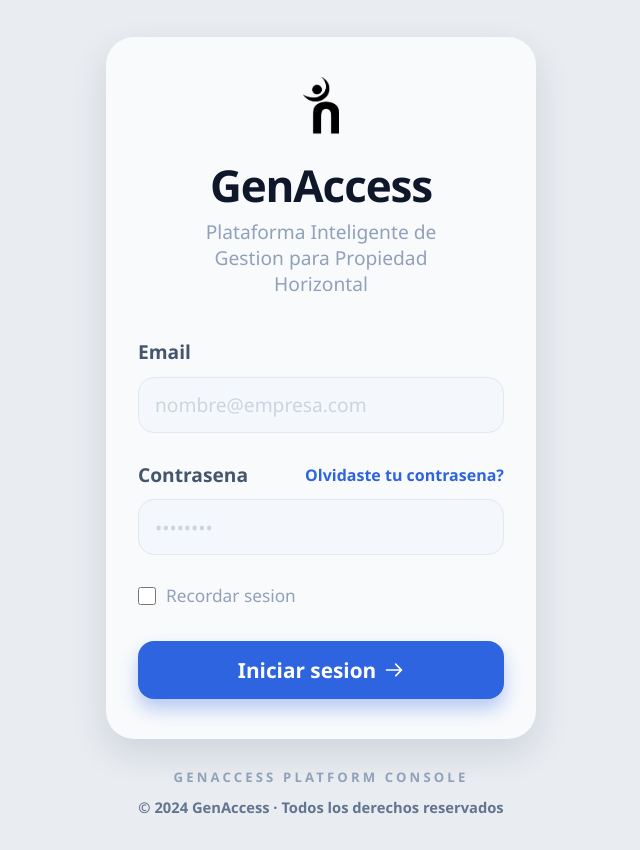
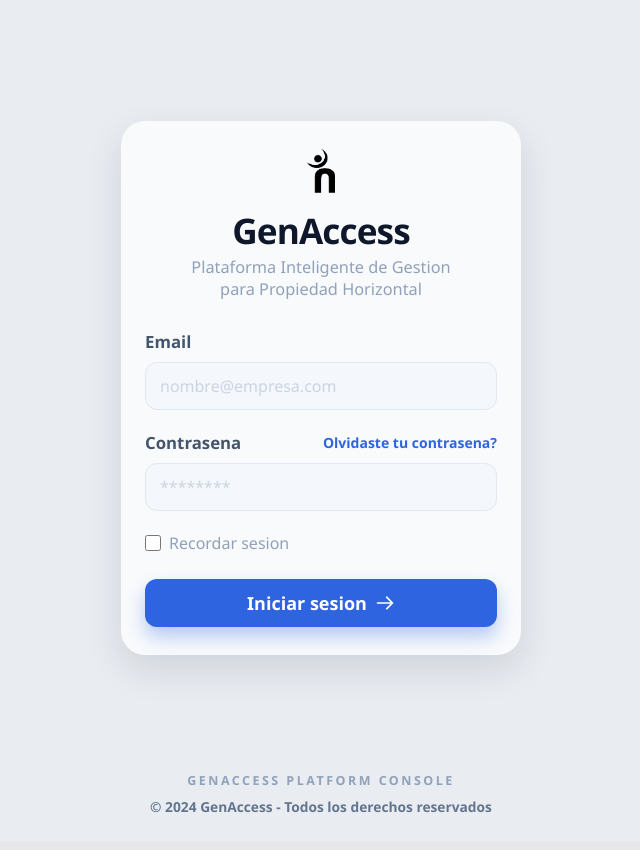
Before and after one commit to valaristizabal/condominios-frontend-ia, a React app: page /login in a window 1280 px wide. Shown: the whole page, without its empty margins (319-959 px from the left). Built offline with nearby package versions, Linux system fonts and the light colour scheme; no server answers; the HTML template or start-up script is replaced by a standard one.

Commit message:
style(auth): compact login layout for small and medium viewports

```diff
--- a/src/modules/auth/components/LoginForm.jsx
+++ b/src/modules/auth/components/LoginForm.jsx
@@ -29,7 +29,7 @@ function LoginForm() {
       navigate(targetRoute, { replace: true });
     } catch (err) {
       const message =
-        err?.response?.data?.message || err?.message || "No fue posible iniciar sesión.";
+        err?.response?.data?.message || err?.message || "No fue posible iniciar sesion.";
       setError(message);
     } finally {
       setLoading(false);
@@ -37,28 +37,28 @@ function LoginForm() {
   };
 
   return (
-    <form className="space-y-6 sm:space-y-7" onSubmit={handleSubmit}>
+    <form className="space-y-4 sm:space-y-5" onSubmit={handleSubmit}>
       <label className="block">
-        <span className="mb-2.5 block text-[1.15rem] font-semibold text-slate-600 sm:text-[1.2rem]">Email</span>
+        <span className="mb-2 block text-base font-semibold text-slate-600 sm:text-[1.05rem]">Email</span>
         <input
           type="email"
           autoComplete="email"
           placeholder="nombre@empresa.com"
           value={email}
           onChange={(e) => setEmail(e.target.value)}
-          className="h-[54px] w-full rounded-2xl border border-slate-200 bg-[#f4f7fb] px-4 text-[1.15rem] text-slate-600 outline-none transition placeholder:text-slate-300 focus:border-[#2e64df] focus:ring-2 focus:ring-[#2e64df]/15 sm:h-14 sm:text-[1.2rem]"
+          className="h-11 w-full rounded-xl border border-slate-200 bg-[#f4f7fb] px-3.5 text-base text-slate-600 outline-none transition placeholder:text-slate-300 focus:border-[#2e64df] focus:ring-2 focus:ring-[#2e64df]/15 sm:h-12"
           required
         />
       </label>
 
       <div>
-        <div className="mb-2.5 flex items-center justify-between gap-3">
-          <label htmlFor="password" className="block text-[1.15rem] font-semibold text-slate-600 sm:text-[1.2rem]">
+        <div className="mb-2 flex items-center justify-between gap-2">
+          <label htmlFor="password" className="block text-base font-semibold text-slate-600 sm:text-[1.05rem]">
             Contrasena
           </label>
           <button
             type="button"
-            className="shrink-0 text-sm font-semibold text-[#2e64df] hover:text-[#2453bf] sm:text-[1rem]"
+            className="shrink-0 text-xs font-semibold text-[#2e64df] hover:text-[#2453bf] sm:text-sm"
           >
             Olvidaste tu contrasena?
           </button>
@@ -67,34 +67,32 @@ function LoginForm() {
           id="password"
           type="password"
           autoComplete="current-password"
-          placeholder="••••••••"
+          placeholder="********"
           value={password}
           onChange={(e) => setPassword(e.target.value)}
-          className="h-[54px] w-full rounded-2xl border border-slate-200 bg-[#f4f7fb] px-4 text-[1.15rem] text-slate-600 outline-none transition placeholder:text-slate-300 focus:border-[#2e64df] focus:ring-2 focus:ring-[#2e64df]/15 sm:h-14 sm:text-[1.2rem]"
+          className="h-11 w-full rounded-xl border border-slate-200 bg-[#f4f7fb] px-3.5 text-base text-slate-600 outline-none transition placeholder:text-slate-300 focus:border-[#2e64df] focus:ring-2 focus:ring-[#2e64df]/15 sm:h-12"
           required
         />
       </div>
 
-      <label className="inline-flex w-full cursor-pointer items-center gap-2.5">
+      <label className="inline-flex w-full cursor-pointer items-center gap-2">
         <input
           type="checkbox"
           checked={rememberDevice}
           onChange={(e) => setRememberDevice(e.target.checked)}
-          className="h-[18px] w-[18px] rounded border-slate-300 text-[#2e64df] focus:ring-[#2e64df]/30"
+          className="h-4 w-4 rounded border-slate-300 text-[#2e64df] focus:ring-[#2e64df]/30"
         />
-        <span className="text-[1.05rem] font-medium text-slate-400 sm:text-[1.08rem]">Recordar sesion</span>
+        <span className="text-[0.95rem] font-medium text-slate-400 sm:text-base">Recordar sesion</span>
       </label>
 
       {error ? (
-        <p className="rounded-lg border border-red-200 bg-red-50 px-3 py-2 text-sm text-red-700">
-          {error}
-        </p>
+        <p className="rounded-lg border border-red-200 bg-red-50 px-3 py-2 text-sm text-red-700">{error}</p>
       ) : null}
 
       <button
         type="submit"
         disabled={loading}
-        className="mt-1 flex h-[56px] w-full items-center justify-center gap-2 rounded-2xl bg-[#2e64df] text-[1.3rem] font-semibold text-white shadow-[0_10px_18px_rgba(46,100,223,0.32)] transition hover:bg-[#2453bf] disabled:cursor-not-allowed disabled:opacity-70 sm:h-[58px]"
+        className="mt-1 flex h-12 w-full items-center justify-center gap-2 rounded-xl bg-[#2e64df] text-lg font-semibold text-white shadow-[0_10px_18px_rgba(46,100,223,0.32)] transition hover:bg-[#2453bf] disabled:cursor-not-allowed disabled:opacity-70"
       >
         <span>{loading ? "Ingresando..." : "Iniciar sesion"}</span>
         <ArrowRightIcon />
--- a/src/modules/auth/pages/LoginPage.jsx
+++ b/src/modules/auth/pages/LoginPage.jsx
@@ -2,20 +2,20 @@ import LoginForm from "../components/LoginForm";
 
 function LoginPage() {
   return (
-    <main className="min-h-screen min-h-[100svh] min-h-[100dvh] overflow-x-hidden overflow-y-auto bg-[#e9edf2] px-4 py-6 sm:px-6 sm:py-8">
+    <main className="min-h-screen min-h-[100svh] min-h-[100dvh] overflow-x-hidden overflow-y-auto bg-[#e9edf2] px-4 py-4 sm:px-6 sm:py-6">
       {/* 100dvh + scroll evita cortes del login en moviles con barra del navegador/teclado */}
-      <section className="mx-auto flex min-h-[calc(100dvh-5.5rem)] w-full max-w-[430px] items-center justify-center">
-        <div className="w-full rounded-[28px] bg-[#f8fafc] px-6 py-8 shadow-[0_14px_36px_rgba(15,23,42,0.12)] sm:px-8 sm:py-10">
-          <div className="mb-8 text-center sm:mb-10">
+      <section className="mx-auto flex min-h-[calc(100dvh-4.5rem)] w-full max-w-[400px] items-center justify-center">
+        <div className="w-full rounded-[24px] bg-[#f8fafc] px-5 py-6 shadow-[0_14px_36px_rgba(15,23,42,0.12)] sm:px-6 sm:py-7">
+          <div className="mb-6 text-center sm:mb-7">
             <img
               src="/image/isotipo1.png"
               alt="GenAccess"
-              className="mx-auto mb-5 h-14 w-14 rounded-2xl object-contain sm:mb-6 sm:h-[62px] sm:w-[62px]"
+              className="mx-auto mb-3 h-11 w-11 rounded-xl object-contain sm:mb-4 sm:h-12 sm:w-12"
             />
-            <h1 className="text-[2.55rem] font-extrabold leading-none tracking-tight text-slate-900 sm:text-[2.75rem]">
+            <h1 className="text-[2rem] font-extrabold leading-none tracking-tight text-slate-900 sm:text-[2.2rem]">
               GenAccess
             </h1>
-            <p className="mx-auto mt-3 max-w-[290px] text-[1.1rem] leading-snug text-slate-400 sm:text-[1.2rem]">
+            <p className="mx-auto mt-2 max-w-[260px] text-[0.98rem] leading-snug text-slate-400 sm:text-[1.02rem]">
               Plataforma Inteligente de Gestion para Propiedad Horizontal
             </p>
           </div>
@@ -24,10 +24,10 @@ function LoginPage() {
         </div>
       </section>
 
-      <footer className="mt-6 text-center text-[0.78rem] font-semibold uppercase tracking-[0.24em] text-slate-400 sm:text-[0.82rem]">
+      <footer className="mt-4 text-center text-[0.72rem] font-semibold uppercase tracking-[0.2em] text-slate-400 sm:mt-5 sm:text-[0.78rem]">
         <p>GenAccess Platform Console</p>
-        <p className="mt-2 text-[0.84rem] normal-case tracking-normal text-slate-500 sm:text-[0.92rem]">
-          &copy; 2024 GenAccess · Todos los derechos reservados
+        <p className="mt-1.5 text-[0.78rem] normal-case tracking-normal text-slate-500 sm:text-[0.86rem]">
+          &copy; 2024 GenAccess - Todos los derechos reservados
         </p>
       </footer>
     </main>
```
